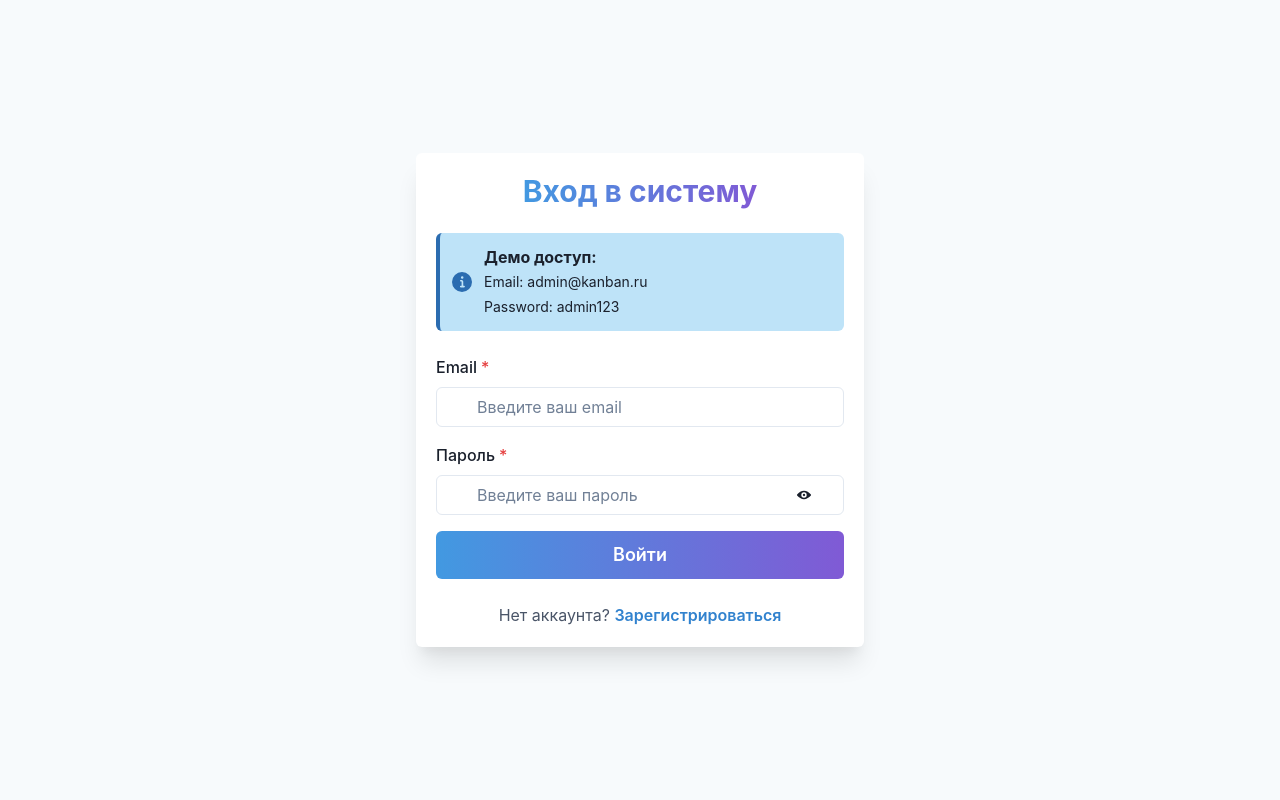
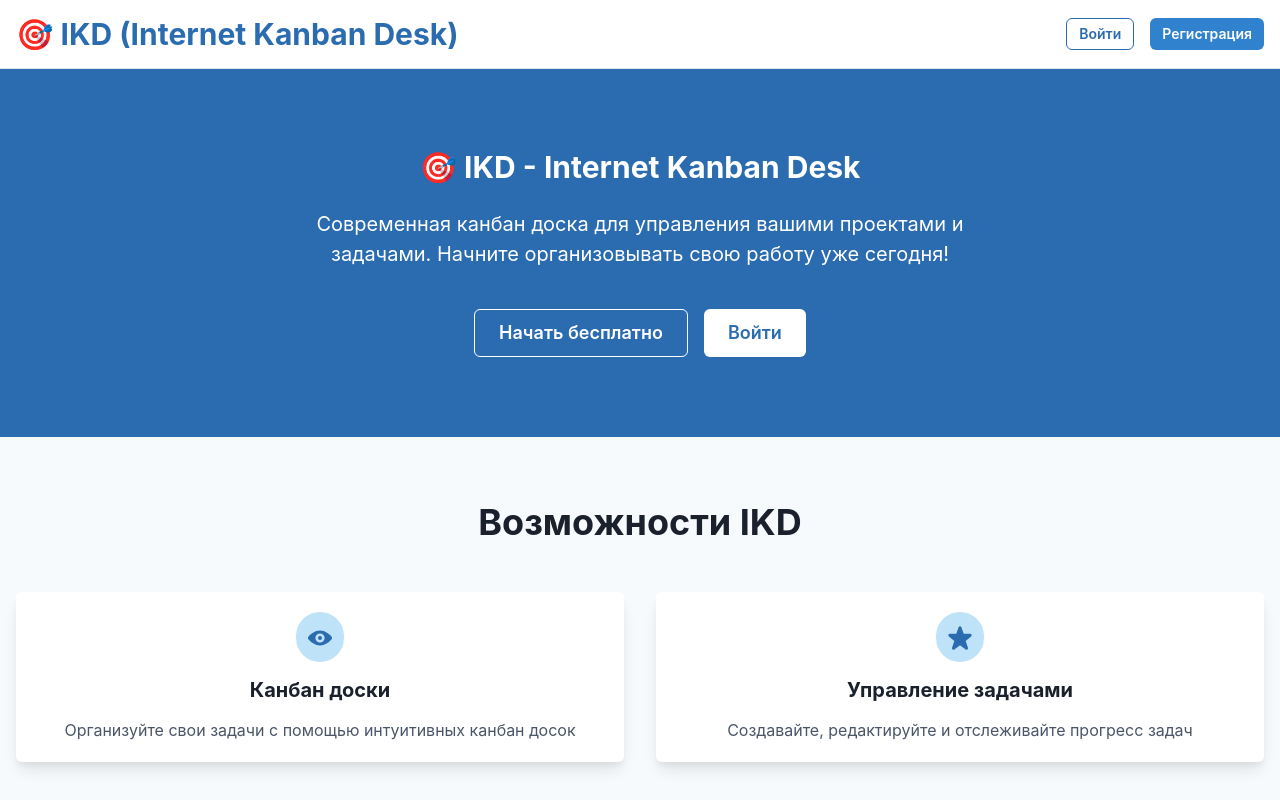
Before and after one commit to Prostack2003/IDK-Internet-Kanban-Desk-, a React (Vite) app in the folder frontend/: page / in a window 1280 px wide. Before the commit this address led to /login. Shown: the top 800 px of the page. Built offline with nearby package versions, Linux system fonts and the light colour scheme.

Commit message:
update app.jsx and add new HomePage

```diff
--- a/frontend/src/App.jsx
+++ b/frontend/src/App.jsx
@@ -1,5 +1,5 @@
 import React, { useState, useEffect } from 'react';
-import { BrowserRouter as Router, Routes, Route, Navigate } from 'react-router-dom';
+import { BrowserRouter as Router, Routes, Route, Navigate, useNavigate } from 'react-router-dom';
 import { Box, Flex, Heading, Button, Text, Spinner, Avatar, Container } from '@chakra-ui/react';
 import { EmailIcon } from '@chakra-ui/icons';
 import axios from 'axios';
@@ -8,8 +8,30 @@ import Login from './components/Authentication/Login/Login.jsx';
 import Register from './components/Authentication/Register/Register.jsx';
 import KanbanBoard from './components/KanbanBoard/KanbanBoard.jsx';
 import BoardsList from "./components/BoardsList/BoardsList.jsx";
+import HomePage from "./components/HomePage/HomePage.jsx";
 
 axios.defaults.baseURL = 'http://localhost:5000';
+
+const ClickableLogo = () => {
+    const navigate = useNavigate();
+
+    const handleLogoClick = () => {
+        navigate('/');
+    };
+
+    return (
+        <Heading
+            size="lg"
+            color="blue.600"
+            cursor="pointer"
+            onClick={handleLogoClick}
+            _hover={{ color: 'blue.500' }}
+            transition="color 0.2s"
+        >
+            🎯 IKD (Internet Kanban Desk)
+        </Heading>
+    );
+};
 
 function App() {
     const [user, setUser] = useState(null);
@@ -54,9 +76,7 @@ function App() {
                                 align="center"
                                 py={4}
                             >
-                                <Heading size="lg" color="blue.600">
-                                    🎯  IKD (Internet Kanban Desk)
-                                </Heading>
+                                <ClickableLogo />
 
                                 <Flex align="center" gap={4}>
                                     <Flex
@@ -88,13 +108,48 @@ function App() {
                     </Box>
                 )}
 
+                {!user && (
+                    <Box bg="white" boxShadow="sm" borderBottom="1px" borderColor="gray.200">
+                        <Container maxW="container.xl">
+                            <Flex
+                                as="nav"
+                                justify="space-between"
+                                align="center"
+                                py={4}
+                            >
+                                <ClickableLogo />
+
+                                <Flex gap={4}>
+                                    <Button
+                                        as="a"
+                                        href="/login"
+                                        colorScheme="blue"
+                                        variant="outline"
+                                        size="sm"
+                                    >
+                                        Войти
+                                    </Button>
+                                    <Button
+                                        as="a"
+                                        href="/register"
+                                        colorScheme="blue"
+                                        size="sm"
+                                    >
+                                        Регистрация
+                                    </Button>
+                                </Flex>
+                            </Flex>
+                        </Container>
+                    </Box>
+                )}
+
                 <Box as="main" flex="1">
                     <Routes>
+                        <Route path="/" element={!user ? <HomePage /> : <Navigate to="/boards" />} />
                         <Route path="/login" element={!user ? <Login setUser={setUser} /> : <Navigate to="/boards" />} />
                         <Route path="/register" element={!user ? <Register /> : <Navigate to="/boards" />} />
                         <Route path="/boards" element={user ? <BoardsList /> : <Navigate to="/login" />} />
                         <Route path="/board/:boardId" element={user ? <KanbanBoard /> : <Navigate to="/login" />} />
-                        <Route path="/" element={<Navigate to="/boards" />} />
                     </Routes>
                 </Box>
             </Box>
--- a/frontend/src/components/Authentication/Login/Login.jsx
+++ b/frontend/src/components/Authentication/Login/Login.jsx
@@ -43,7 +43,7 @@ const Login = ({ setUser }) => {
 
             toast.success('Добро пожаловать!');
         } catch (error) {
-            toast.error('Ошибка входа. Используйте admin@kanban.ru / admin123');
+            toast.error('Ошибка входа. Проверьте логин или пароль');
         } finally {
             setLoading(false);
         }
@@ -63,8 +63,8 @@ const Login = ({ setUser }) => {
                             <Box>
                                 <AlertTitle>Демо доступ:</AlertTitle>
                                 <AlertDescription fontSize="sm">
-                                    Email: admin@kanban.ru<br />
-                                    Password: admin123
+                                    Почта: admin@kanban.ru<br />
+                                    Пароль: admin123
                                 </AlertDescription>
                             </Box>
                         </Alert>
@@ -72,11 +72,11 @@ const Login = ({ setUser }) => {
                         <form onSubmit={handleSubmit} style={{ width: '100%' }}>
                             <VStack spacing={4}>
                                 <FormControl isRequired>
-                                    <FormLabel>Email</FormLabel>
+                                    <FormLabel>Почта</FormLabel>
                                     <InputGroup>
                                         <Input
                                             type="email"
-                                            placeholder="Введите ваш email"
+                                            placeholder="Введите почту"
                                             value={formData.email}
                                             onChange={(e) => setFormData({...formData, email: e.target.value})}
                                             leftElement={<EmailIcon color="gray.300" ml={3} />}
@@ -90,7 +90,7 @@ const Login = ({ setUser }) => {
                                     <InputGroup>
                                         <Input
                                             type={showPassword ? 'text' : 'password'}
-                                            placeholder="Введите ваш пароль"
+                                            placeholder="Введите пароль"
                                             value={formData.password}
                                             onChange={(e) => setFormData({...formData, password: e.target.value})}
                                             leftElement={<LockIcon color="gray.300" ml={3} />}
--- a/frontend/src/components/Authentication/Register/Register.jsx
+++ b/frontend/src/components/Authentication/Register/Register.jsx
@@ -98,25 +98,14 @@ const Register = () => {
                             <Heading size="lg" textAlign="center" color="blue.600" bgGradient="linear(to-r, blue.400, purple.500)" bgClip="text">
                                 Создать аккаунт
                             </Heading>
-
-                            <Alert status="info" borderRadius="md" variant="left-accent">
-                                <AlertIcon />
-                                <Box>
-                                    <AlertTitle>Уже есть аккаунт?</AlertTitle>
-                                    <AlertDescription fontSize="sm">
-                                        Используйте демо доступ: admin@kanban.ru / admin123
-                                    </AlertDescription>
-                                </Box>
-                            </Alert>
-
                             <form onSubmit={handleSubmit} style={{ width: '100%' }}>
                                 <VStack spacing={4}>
                                     <FormControl isInvalid={errors.email}>
-                                        <FormLabel>Email</FormLabel>
+                                        <FormLabel>Почта</FormLabel>
                                         <InputGroup>
                                             <Input
                                                 type="email"
-                                                placeholder="Введите ваш email"
+                                                placeholder="Введите почту"
                                                 value={formData.email}
                                                 onChange={(e) => setFormData({...formData, email: e.target.value})}
                                                 leftElement={<EmailIcon color="gray.300" ml={3} />}
@@ -131,7 +120,7 @@ const Register = () => {
                                         <InputGroup>
                                             <Input
                                                 type={showPassword ? 'text' : 'password'}
-                                                placeholder="Не менее 6 символов"
+                                                placeholder="Пароль не менее 6 символов"
                                                 value={formData.password}
                                                 onChange={(e) => setFormData({...formData, password: e.target.value})}
                                                 leftElement={<LockIcon color="gray.300" ml={3} />}
--- /dev/null
+++ b/frontend/src/components/HomePage/HomePage.jsx
@@ -0,0 +1,135 @@
+import React from 'react';
+import {
+    Box,
+    Container,
+    Heading,
+    Text,
+    Button,
+    VStack,
+    Flex,
+    Card,
+    CardBody,
+    SimpleGrid,
+    useColorModeValue
+} from '@chakra-ui/react';
+import { Link } from 'react-router-dom';
+import { EmailIcon, StarIcon, ViewIcon } from '@chakra-ui/icons';
+
+const HomePage = () => {
+    const bgColor = useColorModeValue('gray.50', 'gray.900');
+    const cardBg = useColorModeValue('white', 'gray.800');
+
+    const features = [
+        {
+            icon: ViewIcon,
+            title: 'Канбан доски',
+            description: 'Организуйте свои задачи с помощью интуитивных канбан досок'
+        },
+        {
+            icon: StarIcon,
+            title: 'Управление задачами',
+            description: 'Создавайте, редактируйте и отслеживайте прогресс задач'
+        },
+    ];
+
+    return (
+        <Box minH="100vh" bg={bgColor}>
+            {/* Hero Section */}
+            <Box bg="blue.600" color="white" py={20}>
+                <Container maxW="container.xl">
+                    <VStack spacing={6} textAlign="center">
+                        <Heading
+                            size="lg"
+                        >
+                            🎯 IKD - Internet Kanban Desk
+                        </Heading>
+                        <Text fontSize="xl" maxW="2xl">
+                            Современная канбан доска для управления вашими проектами и задачами.
+                            Начните организовывать свою работу уже сегодня!
+                        </Text>
+                        <Flex gap={4} mt={4} flexWrap="wrap" justify="center">
+                            <Button
+                                as={Link}
+                                to="/register"
+                                colorScheme="white"
+                                variant="outline"
+                                size="lg"
+                                _hover={{ bg: 'white', color: 'blue.600' }}
+                            >
+                                Начать бесплатно
+                            </Button>
+                            <Button
+                                as={Link}
+                                to="/login"
+                                colorScheme="white"
+                                variant="solid"
+                                size="lg"
+                                bg="white"
+                                color="blue.600"
+                                _hover={{ bg: 'gray.100' }}
+                            >
+                                Войти
+                            </Button>
+                        </Flex>
+                    </VStack>
+                </Container>
+            </Box>
+
+            {/* Features Section */}
+            <Container maxW="container.xl" py={16}>
+                <VStack spacing={12}>
+                    <Heading textAlign="center">Возможности IKD</Heading>
+
+                    <SimpleGrid columns={{ base: 1, md: 2 }} spacing={8} w="full">
+                        {features.map((feature, index) => (
+                            <Card key={index} bg={cardBg} boxShadow="lg" height="100%">
+                                <CardBody>
+                                    <VStack spacing={4} textAlign="center" height="100%">
+                                        <Box
+                                            p={3}
+                                            bg="blue.100"
+                                            color="blue.600"
+                                            borderRadius="full"
+                                        >
+                                            <feature.icon boxSize={6} />
+                                        </Box>
+                                        <Heading size="md">{feature.title}</Heading>
+                                        <Text color="gray.600" flex="1">
+                                            {feature.description}
+                                        </Text>
+                                    </VStack>
+                                </CardBody>
+                            </Card>
+                        ))}
+                    </SimpleGrid>
+
+                    {/* CTA Section */}
+                    <Card bg="blue.50" border="1px" borderColor="blue.200" w="full">
+                        <CardBody>
+                            <VStack spacing={6} textAlign="center" py={8}>
+                                <Heading size="lg" color="blue.700">
+                                    Готовы начать?
+                                </Heading>
+                                <Text fontSize="lg" color="blue.600" maxW="2xl">
+                                    Присоединяйтесь к тысячам пользователей, которые уже используют IKD
+                                    для организации своих учебных проектов и повышения продуктивности.
+                                </Text>
+                                <Button
+                                    as={Link}
+                                    to="/register"
+                                    colorScheme="blue"
+                                    size="lg"
+                                    px={8}
+                                >
+                                    Создать аккаунт
+                                </Button>
+                            </VStack>
+                        </CardBody>
+                    </Card>
+                </VStack>
+            </Container>
+        </Box>
+    );
+};
+
+export default HomePage;
--- a/frontend/src/components/TaskModal/AddTaskModal.jsx
+++ b/frontend/src/components/TaskModal/AddTaskModal.jsx
@@ -27,7 +27,7 @@ const AddTaskModal = ({ isOpen, onClose, newTask, setNewTask, loading, onAddTask
             <ModalOverlay />
             <ModalContent>
                 <ModalHeader>
-                    ➕ Добавить новую задачу
+                    Добавить новую задачу
                 </ModalHeader>
                 <ModalCloseButton />
 
```
